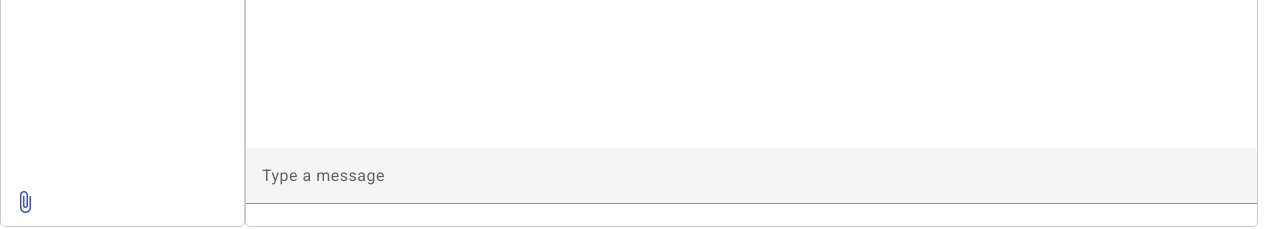
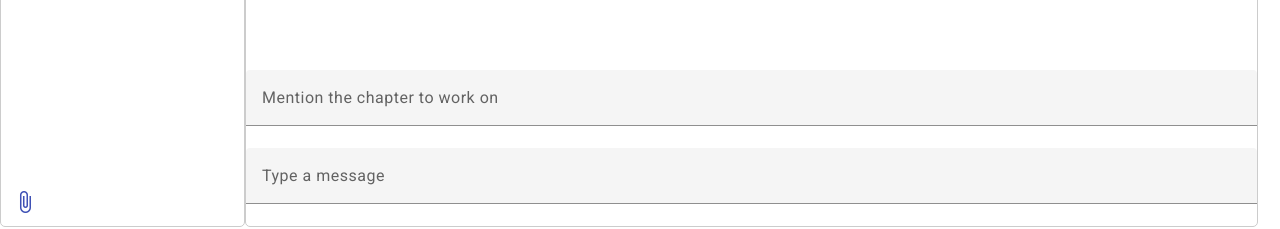
Before and after one commit to JurjiuDarius/3PillarHackathon, an Angular app in the folder frontend/: page / in a window 1280 px wide. Shown: the part 519-748 px from the top of the page. Built offline with nearby package versions, Linux system fonts and the light colour scheme; no server answers; sample sign-in values are in the browser's storage.

Commit message:
Added a chapter input

```diff
--- a/frontend/src/app/home/prompt/prompt.component.html
+++ b/frontend/src/app/home/prompt/prompt.component.html
@@ -7,6 +7,9 @@
     </mat-list>
   </div>
 
+  <mat-form-field class="chapter-input">
+    <input matInput placeholder="Mention the chapter to work on" [(ngModel)]="chapterToWorkOn">
+  </mat-form-field>
   <mat-form-field class="chat-input">
     <input matInput placeholder="Type a message" [(ngModel)]="newMessage" (keyup.enter)="sendMessage()">
     <button mat-icon-button *ngIf="newMessage" matSuffix aria-label="Clear" (click)="clearMessage()">
--- a/frontend/src/app/home/prompt/prompt.component.scss
+++ b/frontend/src/app/home/prompt/prompt.component.scss
@@ -13,9 +13,14 @@
   overflow-y: auto;
 }
 
+.chapter-input {
+  width: 100%;
+  margin-top: 10px;
+
+}
+
 .chat-input {
   width: 100%;
-  margin-top: 10px;
 }
 
 .mat-list-item {
--- a/frontend/src/app/home/prompt/prompt.component.ts
+++ b/frontend/src/app/home/prompt/prompt.component.ts
@@ -26,6 +26,7 @@ import { PromptService } from './prompt.service';
 export class PromptComponent {
   messages: Message[] = [];
   newMessage: string = '';
+  chapterToWorkOn: string = '';
   constructor(private promptService: PromptService) {}
   sendMessage() {
     if (this.newMessage.trim() !== '') {
@@ -38,8 +39,10 @@ export class PromptComponent {
       this.messages.push(message);
       this.newMessage = '';
       this.promptService
-        .getAnswerForPrompt(message.text, 'Chapter 11', 1)
+        .getAnswerForPrompt(message.text, this.chapterToWorkOn, 1)
         .subscribe((response) => {});
+      console.log('Prompt:', message.text);
+      console.log('Chapter:', this.chapterToWorkOn);
     }
   }
 
```
